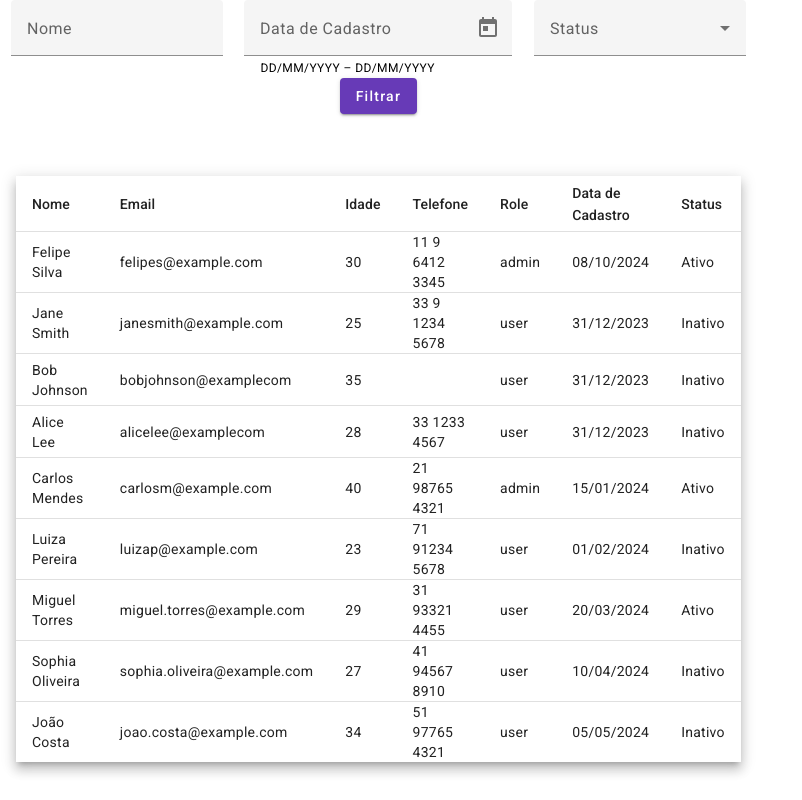
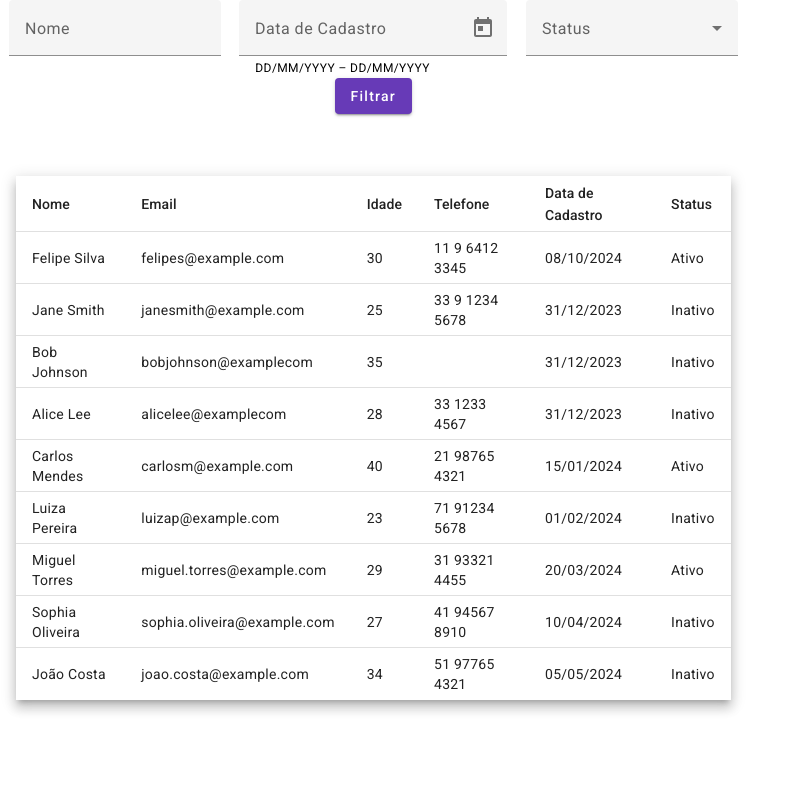
Before and after one commit to iamfelipeS/users-filter-project, an Angular app: page / in a window 1280 px wide. Shown: the whole page, without its empty margins (0-802 px from the left). Built offline with nearby package versions, Linux system fonts and the light colour scheme.

Commit message:
add: table displayedColumns change

```diff
--- a/src/app/components/users-list/users-list.component.html
+++ b/src/app/components/users-list/users-list.component.html
@@ -4,49 +4,37 @@
         <!-- Coluna Nome -->
         <ng-container matColumnDef="name">
           <th mat-header-cell *matHeaderCellDef> Nome </th>
-          <td mat-cell *matCellDef="let element" class="users-list__item" (click)="onUserSelected(element)"> {{element.name}} </td>
+          <td mat-cell *matCellDef="let element" class="users-list__item" (click)="onUserSelected(element)"> {{ element.name }} </td>
         </ng-container>
 
         <!-- Coluna Email -->
         <ng-container matColumnDef="email">
           <th mat-header-cell *matHeaderCellDef> Email </th>
-          <td mat-cell *matCellDef="let element" class="users-list__item" (click)="onUserSelected(element)"> {{element.email}} </td>
+          <td mat-cell *matCellDef="let element" class="users-list__item" (click)="onUserSelected(element)"> {{ element.email }} </td>
         </ng-container>
 
         <!-- Coluna Telefone -->
         <ng-container matColumnDef="phone">
           <th mat-header-cell *matHeaderCellDef> Telefone </th>
-          <td mat-cell *matCellDef="let element" class="users-list__item" (click)="onUserSelected(element)"> {{element.phone}} </td>
-        </ng-container>
-
-        <!-- Coluna Endereço -->
-        <ng-container matColumnDef="address">
-          <th mat-header-cell *matHeaderCellDef> Endereço </th>
-          <td mat-cell *matCellDef="let element" class="users-list__item" (click)="onUserSelected(element)"> {{element.address.street}}, {{element.address.number}} </td>
-        </ng-container>
-
-        <!-- Coluna Role -->
-        <ng-container matColumnDef="role">
-          <th mat-header-cell *matHeaderCellDef> Role </th>
-          <td mat-cell *matCellDef="let element" class="users-list__item" (click)="onUserSelected(element)"> {{element.role}} </td>
+          <td mat-cell *matCellDef="let element" class="users-list__item" (click)="onUserSelected(element)"> {{ element.phone }} </td>
         </ng-container>
 
         <!-- Coluna Idade -->
         <ng-container matColumnDef="age">
           <th mat-header-cell *matHeaderCellDef> Idade </th>
-          <td mat-cell *matCellDef="let element" class="users-list__item" (click)="onUserSelected(element)"> {{element.age}} </td>
+          <td mat-cell *matCellDef="let element" class="users-list__item" (click)="onUserSelected(element)"> {{ element.age }} </td>
         </ng-container>
 
         <!-- Coluna Data de Cadastro -->
         <ng-container matColumnDef="createdAt">
           <th mat-header-cell *matHeaderCellDef> Data de Cadastro </th>
-          <td mat-cell *matCellDef="let element" class="users-list__item" (click)="onUserSelected(element)"> {{element.createdAt | date : 'dd/MM/yyyy'}} </td>
+          <td mat-cell *matCellDef="let element" class="users-list__item" (click)="onUserSelected(element)"> {{ element.createdAt | date : 'dd/MM/yyyy' }} </td>
         </ng-container>
 
         <!-- Coluna Status -->
         <ng-container matColumnDef="status">
           <th mat-header-cell *matHeaderCellDef> Status </th>
-          <td mat-cell *matCellDef="let element" class="users-list__item" (click)="onUserSelected(element)"> {{element.status.online | status}} </td>
+          <td mat-cell *matCellDef="let element" class="users-list__item" (click)="onUserSelected(element)"> {{ element.status.online | status }} </td>
         </ng-container>
 
         <tr mat-header-row *matHeaderRowDef="displayedColumns"></tr>
--- a/src/app/components/users-list/users-list.component.ts
+++ b/src/app/components/users-list/users-list.component.ts
@@ -10,7 +10,7 @@ import { UsersListService } from 'src/app/services/users-list.service';
 export class UsersListComponent implements OnInit {
   usersList: IUser[] = [];
 
-  displayedColumns: string[] = ['name', 'email', 'age', 'phone', 'role', 'createdAt', 'status'];
+  displayedColumns: string[] = ['name', 'email', 'age', 'phone', 'createdAt', 'status'];
 
   @Output('userSelected') userSelectedEmitt = new EventEmitter<IUser>();
 
```
